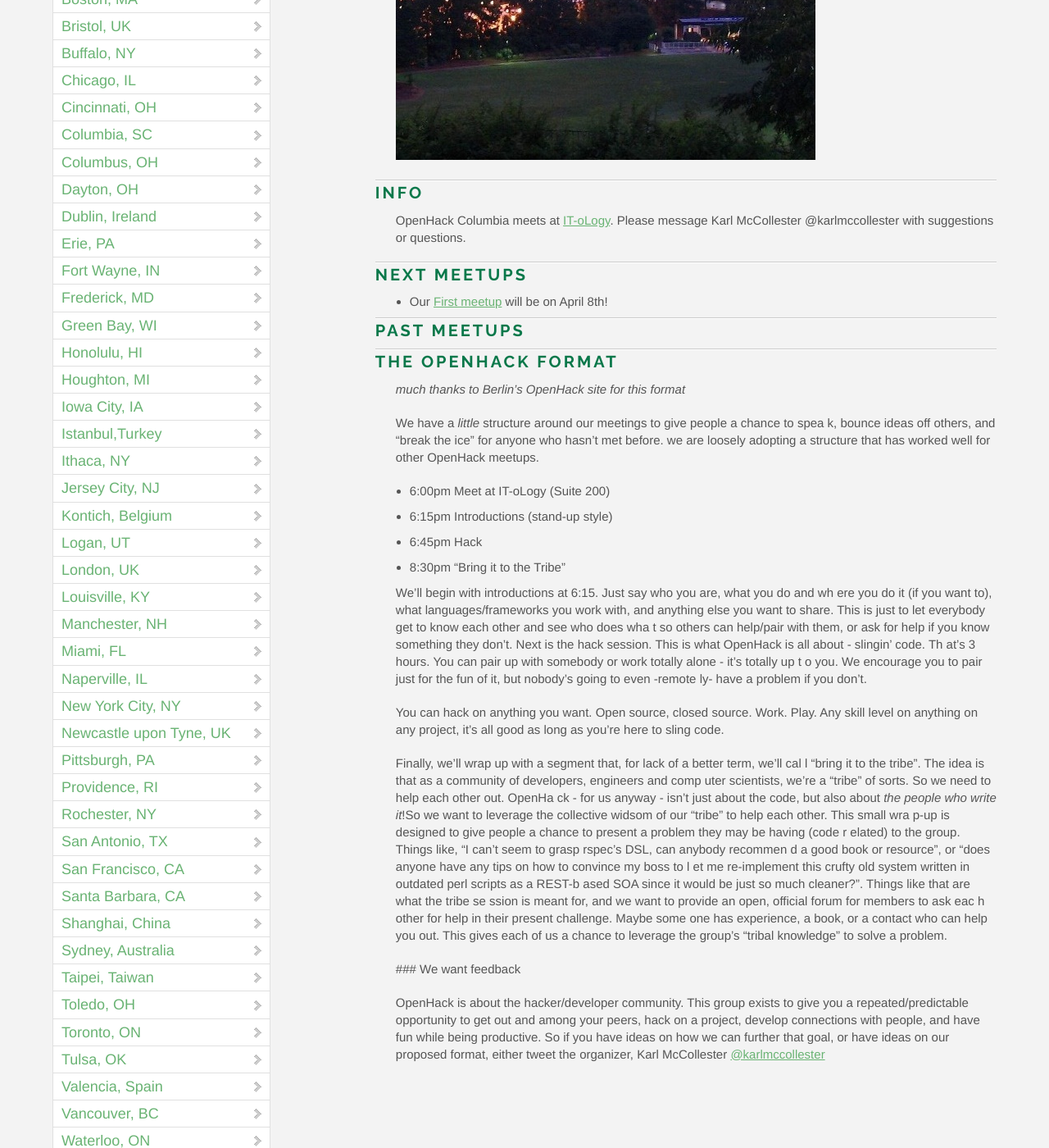
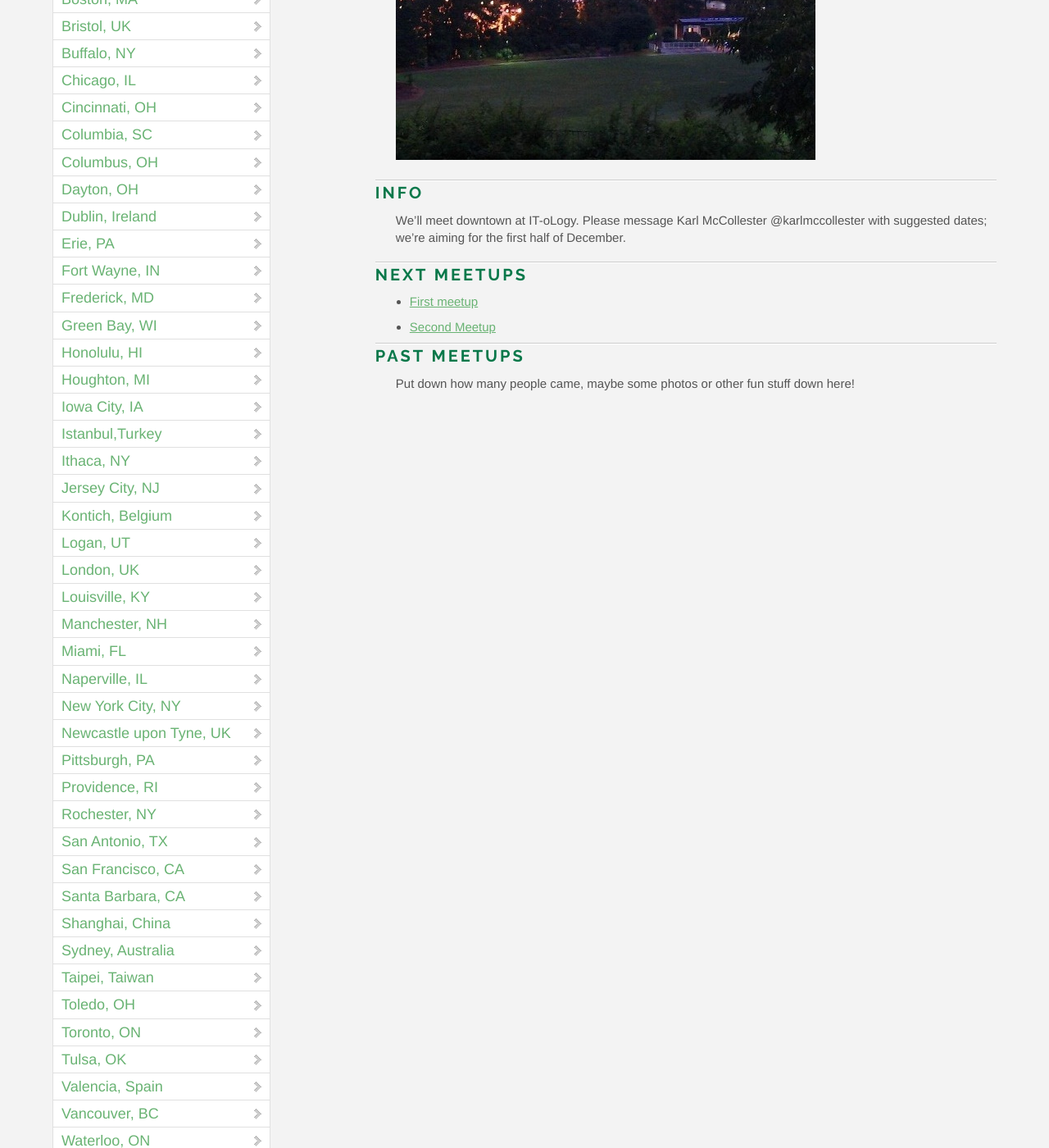
Before and after one commit to OpenHack/openhack.github.com, a Jekyll site: the page built from columbia/index.markdown, in a window 1280 px wide and 1400 px high, scrolled down 532 px. Shown: the whole window at 82% size. Built offline with Jekyll 4.4.1, drawn with Linux system fonts in a browser that asks for light colours; nearby versions of some CDN libraries; Markdown is read by kramdown in place of the engine named in the settings; comment, search, counter and statistics services are not loaded.

Commit message:
Revert "Added Columbia, SC first openhack event"
This reverts commit c173e69c00cb3186ff2a37c594c3d143fe9f0a9c.

```diff
--- a/columbia/index.markdown
+++ b/columbia/index.markdown
@@ -9,79 +9,13 @@ title: OpenHack - Columbia
 
 ### Info
 
-OpenHack Columbia meets at [IT-oLogy](http://www.it-ology.org).  Please message Karl McCollester @karlmccollester with suggestions or questions.
+We'll meet downtown at IT-oLogy.  Please message Karl McCollester @karlmccollester with suggested dates; we're aiming for the first half of December.
 
 ### Next meetups
 
-* Our [First meetup](http://www.eventbrite.com/event/5939742931) will be on April 8th!
+* [First meetup](http://)
+* [Second Meetup](http://)
 
 ### Past meetups
 
-### The OpenHack Format
-
-*much thanks to Berlin's OpenHack site for this format*
-
-
-We have a *little* structure around our meetings to give people a chance to spea
-k, bounce
-ideas off others, and "break the ice" for anyone who hasn't met before.  we are
-loosely
-adopting a structure that has worked well for other OpenHack meetups.
-
-- 6:00pm  Meet at IT-oLogy (Suite 200)
-- 6:15pm Introductions (stand-up style)
-- 6:45pm Hack
-- 8:30pm "Bring it to the Tribe"
-
-We'll begin with introductions at 6:15. Just say who you are, what you do and wh
-ere you do
-it (if you want to), what languages/frameworks you work with, and anything else
-you want to
-share. This is just to let everybody get to know each other and see who does wha
-t so others
-can help/pair with them, or ask for help if you know something they don't.
-Next is the hack session. This is what OpenHack is all about - slingin' code. Th
-at's
-3 hours. You can pair up with somebody or work totally alone - it's totally up t
-o you. We
-encourage you to pair just for the fun of it, but nobody's going to even -remote
-ly- have
-a problem if you don't.
-
-You can hack on anything you want. Open source, closed source. Work. Play.  Any
-skill level
-on anything on any project, it's all good as long as you're here to sling code.
-
-Finally, we'll wrap up with a segment that, for lack of a better term, we'll cal
-l "bring it
-to the tribe". The idea is that as a community of developers, engineers and comp
-uter
-scientists, we're a "tribe" of sorts. So we need to help each other out.  OpenHa
-ck - for us
-anyway - isn't just about the code, but also about *the people who write it*!So
- we want to
- leverage the collective widsom of our "tribe" to help each other. This small wra
- p-up is
- designed to give people a chance to present a problem they may be having (code r
- elated) to
- the group. Things like, "I can't seem to grasp rspec's DSL, can anybody recommen
- d a good
- book or resource", or "does anyone have any tips on how to convince my boss to l
- et me
- re-implement this crufty old system written in outdated perl scripts as a REST-b
- ased SOA
- since it would be just so much cleaner?". Things like that are what the tribe se
- ssion is
- meant for, and we want to provide an open, official forum for members to ask eac
- h other for
- help in their present challenge. Maybe some one has experience, a book, or a contact who can
- help you out. This gives each of us a chance to leverage the group's "tribal knowledge" to
- solve a problem.
-
- ### We want feedback
-
- OpenHack is about the hacker/developer community. This group exists to give you
- a repeated/predictable opportunity to get out and among your peers, hack on a project,
- develop connections with people, and have fun while being productive. So if you have ideas
- on how we can further that goal, or have ideas on our proposed format, either tweet the
- organizer, Karl McCollester [@karlmccollester](https://twitter.com/karlmccollester)
+Put down how many people came, maybe some photos or other fun stuff down here!
```
Also changed, not shown: Gemfile.lock, _includes/cities.html (added).
